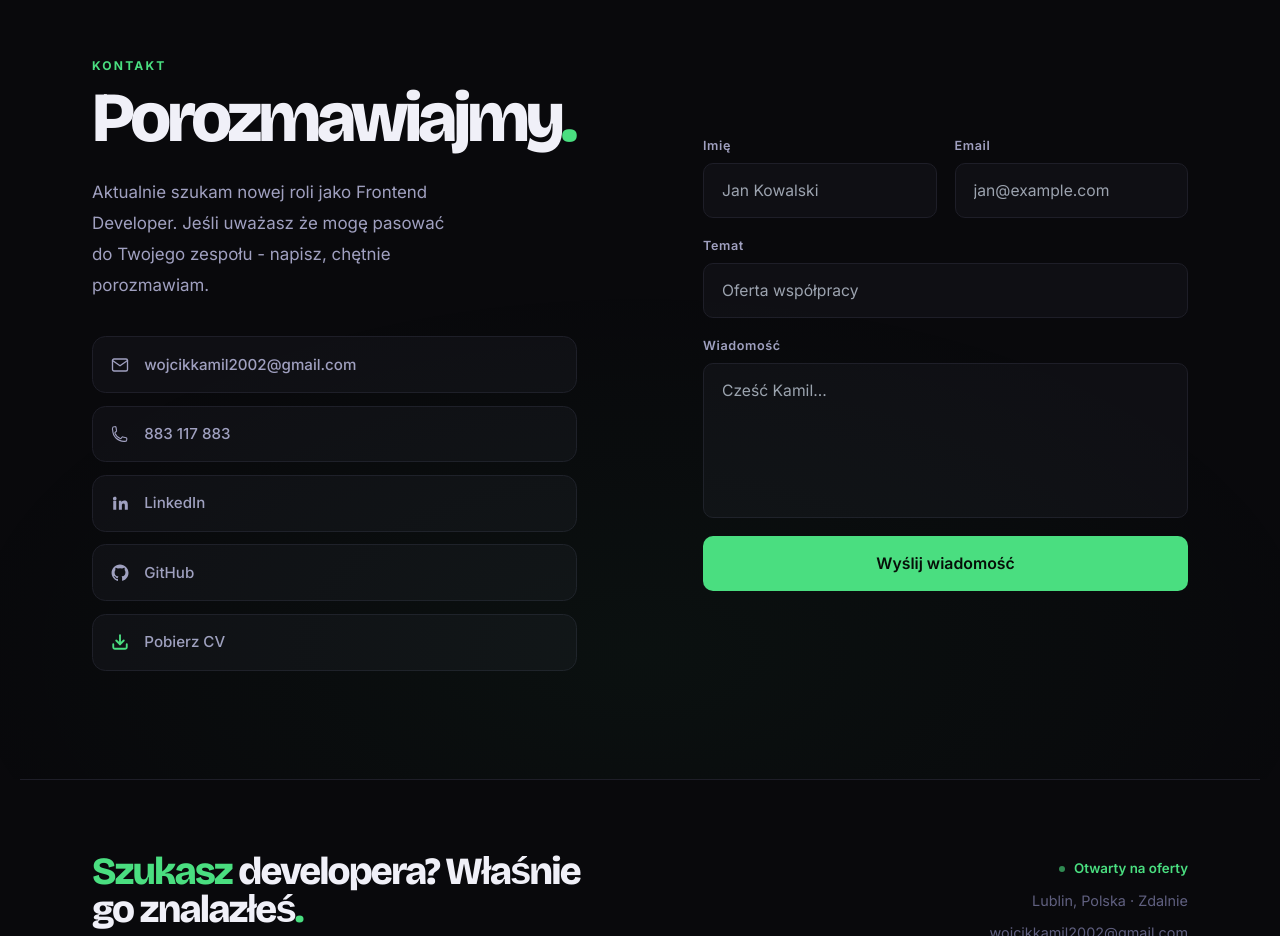
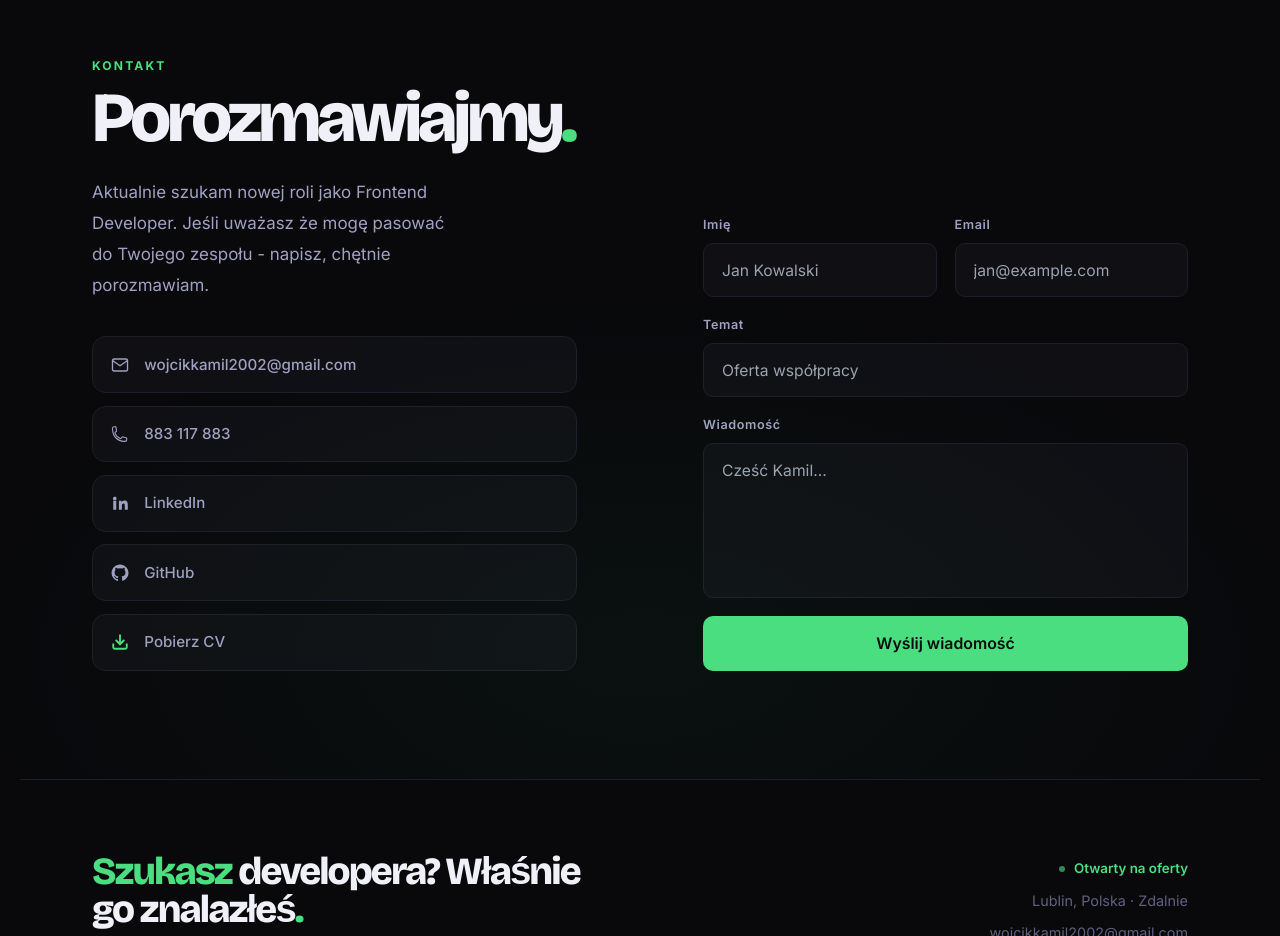
Before and after one commit to Vekaltor/portfolio, a React (Vite) app: page / in a window 1280 px wide. Shown: the part 3900-4836 px from the top of the page. Built offline with nearby package versions, Linux system fonts and the light colour scheme.

Commit message:
CHANGED display form

```diff
--- a/src/components/Contact.tsx
+++ b/src/components/Contact.tsx
@@ -27,7 +27,7 @@ export default function Contact() {
             <div
                 className="mx-auto grid w-full items-center max-w-[1240px] flex-1 grid-cols-1 gap-16 px-6 md:px-16 min-[980px]:grid-cols-2 min-[980px]:gap-[7rem]">
                 <ContactIntro sent={sent} onSubmit={handleSubmit}/>
-                <div className="hidden min-[980px]:block">
+                <div className="hidden min-[980px]:block self-end">
                     <ContactForm sent={sent} onSubmit={handleSubmit}/>
                 </div>
             </div>
```
